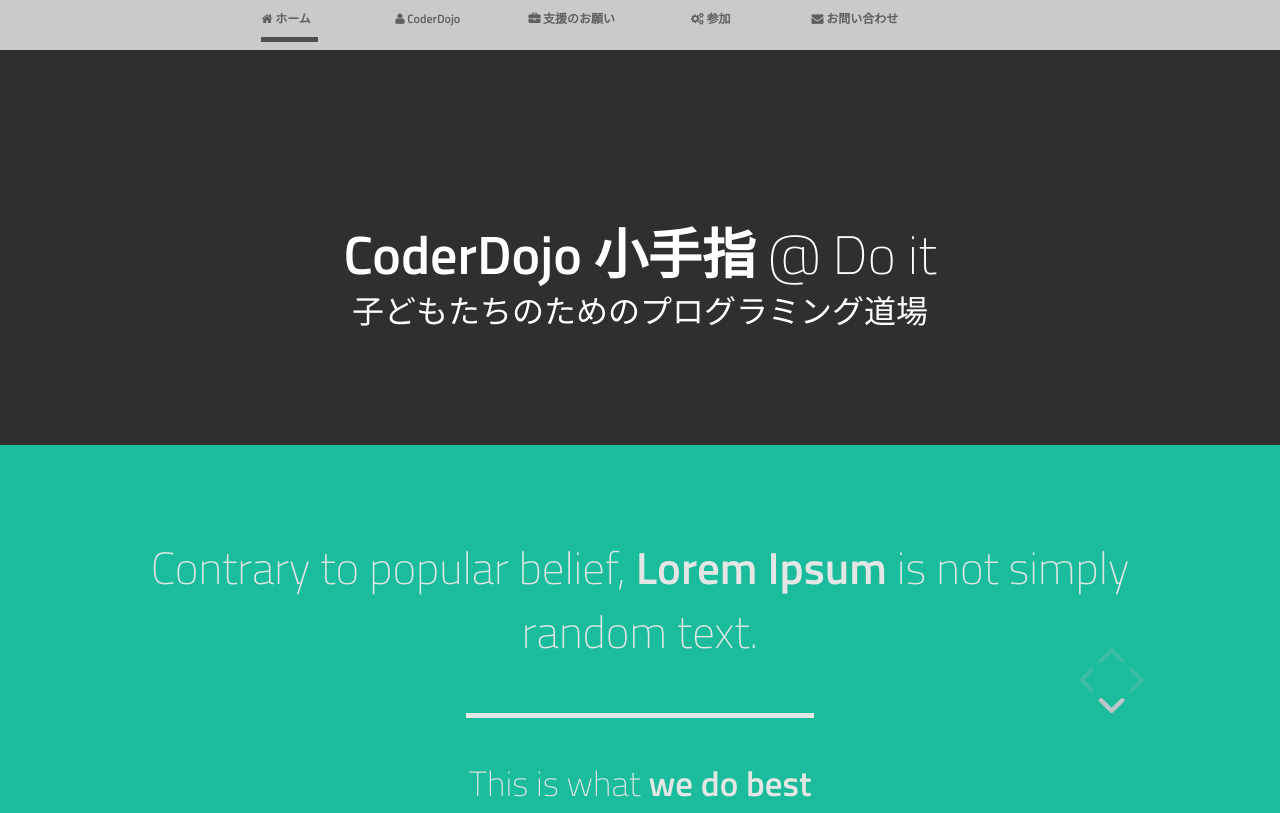
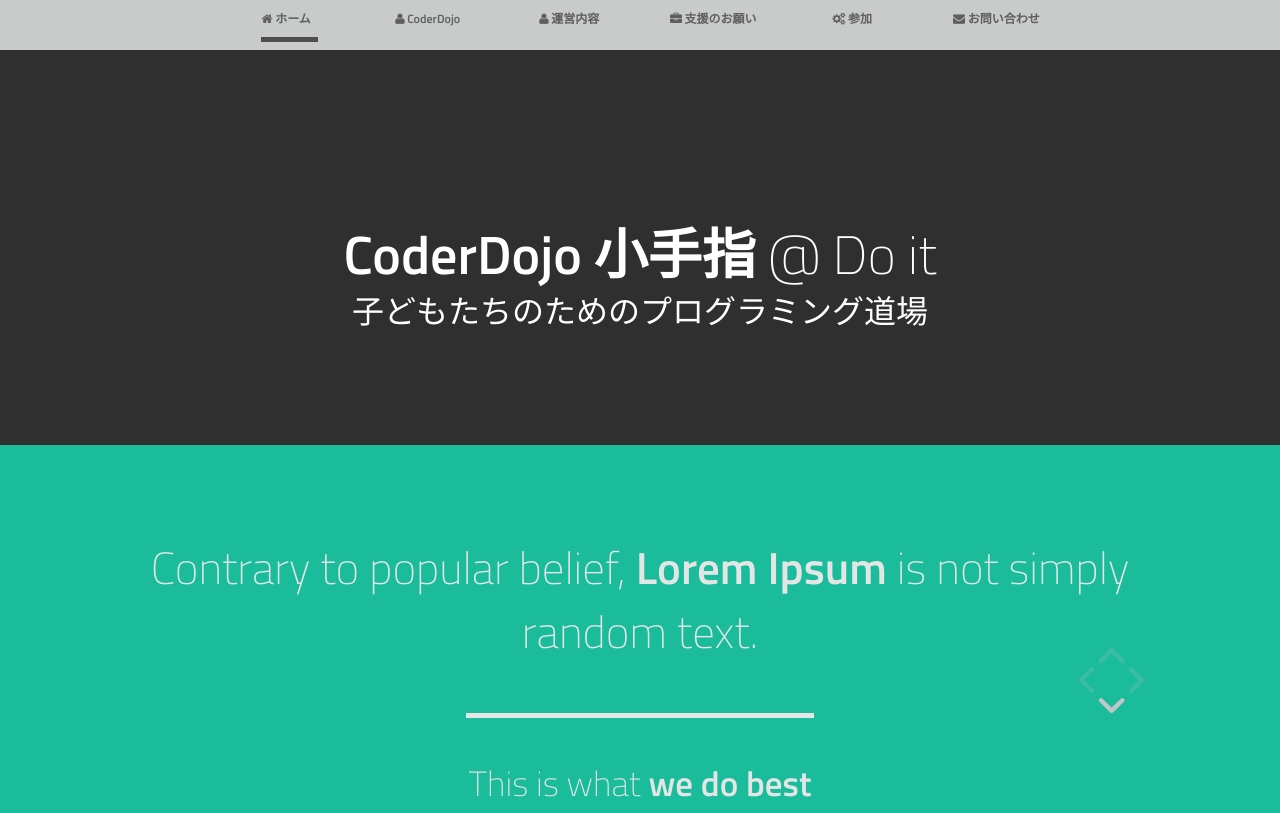
Before and after one commit to coderdojokotesashi/coderdojokotesashi.github.io, a plain HTML site: page Munter/Theme/index.html in a window 1280 px wide. Shown: the top 813 px of the page. Drawn offline with Linux system fonts and the light colour scheme.

Commit message:
メニューに「運営内容」を追加

```diff
--- a/Munter/Theme/index.html
+++ b/Munter/Theme/index.html
@@ -38,9 +38,10 @@
 				<ul class="nav row">
 					<li data-slide="1" class="col-12 col-sm-2"><a id="menu-link-1" href="#slide-1" title="Next Section"><span class="icon icon-home"></span> <span class="text">ホーム</span></a></li>
 					<li data-slide="2" class="col-12 col-sm-2"><a id="menu-link-2" href="#slide-2" title="Next Section"><span class="icon icon-user"></span> <span class="text">CoderDojo</span></a></li>
-					<li data-slide="3" class="col-12 col-sm-2"><a id="menu-link-3" href="#slide-3" title="Next Section"><span class="icon icon-briefcase"></span> <span class="text">支援のお願い</span></a></li>
-					<li data-slide="4" class="col-12 col-sm-2"><a id="menu-link-4" href="#slide-4" title="Next Section"><span class="icon icon-gears"></span> <span class="text">参加</span></a></li>
-					<li data-slide="5" class="col-12 col-sm-2"><a id="menu-link-5" href="#slide-5" title="Next Section"><span class="icon icon-envelope"></span> <span class="text">お問い合わせ</span></a></li>
+					<li data-slide="3" class="col-12 col-sm-2"><a id="menu-link-3" href="#slide-3" title="Next Section"><span class="icon icon-user"></span> <span class="text">運営内容</span></a></li>
+					<li data-slide="4" class="col-12 col-sm-2"><a id="menu-link-4" href="#slide-4" title="Next Section"><span class="icon icon-briefcase"></span> <span class="text">支援のお願い</span></a></li>
+					<li data-slide="5" class="col-12 col-sm-2"><a id="menu-link-5" href="#slide-5" title="Next Section"><span class="icon icon-gears"></span> <span class="text">参加</span></a></li>
+					<li data-slide="6" class="col-12 col-sm-2"><a id="menu-link-6" href="#slide-6" title="Next Section"><span class="icon icon-envelope"></span> <span class="text">お問い合わせ</span></a></li>
 				</ul>
 				<div class="row">
 					<div class="col-sm-2 active-menu"></div>
```
